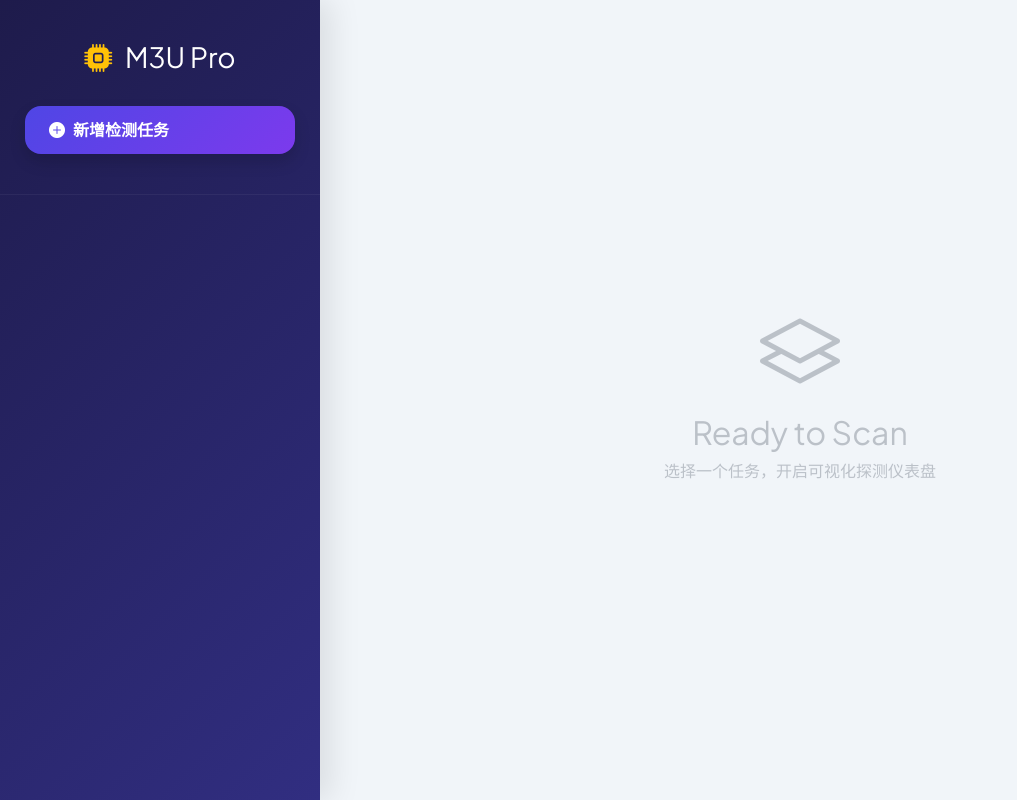
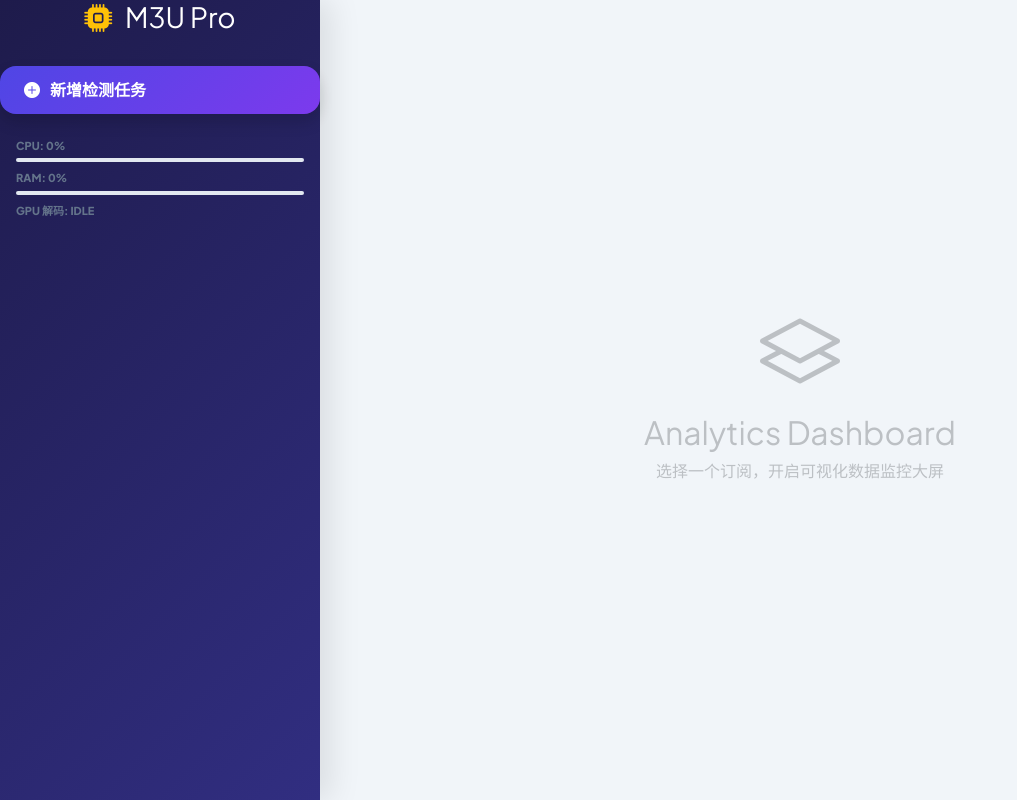
Before and after one commit to JE668/m3u-checker, a Flask app: page / in a window 1280 px wide. Shown: the whole page, without its empty margins (0-1017 px from the left). Run offline with Flask 3, Linux system fonts and the light colour scheme; data that the repository does not hold is empty; parts of the project's set-up code (start-up, migrations or seed data) failed here and were passed over.

Commit message:
Update index.html

```diff
--- a/templates/index.html
+++ b/templates/index.html
@@ -7,7 +7,6 @@
     <link href="https://fonts.googleapis.com/css2?family=Plus+Jakarta+Sans:wght@400;600;800&display=swap" rel="stylesheet">
     <link href="https://cdn.jsdelivr.net/npm/bootstrap@5.3.0/dist/css/bootstrap.min.css" rel="stylesheet">
     <link rel="stylesheet" href="https://cdn.jsdelivr.net/npm/bootstrap-icons@1.10.0/font/bootstrap-icons.css">
-    <link rel="stylesheet" href="https://cdnjs.cloudflare.com/ajax/libs/animate.css/4.1.1/animate.min.css"/>
     <script src="https://cdn.jsdelivr.net/npm/chart.js"></script>
     <style>
         :root {
@@ -15,37 +14,26 @@
             --primary-grad: linear-gradient(135deg, #4f46e5 0%, #7c3aed 100%);
             --success-grad: linear-gradient(90deg, #10b981 0%, #34d399 50%, #10b981 100%);
             --danger-grad: linear-gradient(90deg, #dc2626 0%, #f43f5e 100%);
-            --warning-grad: linear-gradient(90deg, #f59e0b 0%, #fbbf24 100%);
-            --glass: rgba(255, 255, 255, 0.82);
+            --glass: rgba(255, 255, 255, 0.85);
         }
-        body { font-family: 'Plus Jakarta Sans', sans-serif; background: #f1f5f9; height: 100vh; overflow: hidden; color: #1e293b; }
+        body { font-family: 'Plus Jakarta Sans', sans-serif; background: #f1f5f9; height: 100vh; overflow: hidden; }
         .sidebar { width: 320px; background: var(--sidebar-grad); height: 100vh; position: fixed; color: white; z-index: 100; box-shadow: 10px 0 30px rgba(0,0,0,0.1); }
-        .sidebar-header { padding: 40px 25px; border-bottom: 1px solid rgba(255,255,255,0.05); }
         .sub-item { padding: 18px 25px; cursor: pointer; transition: 0.3s; margin: 8px 15px; border-radius: 20px; background: rgba(255,255,255,0.06); }
-        .sub-item.active { background: white !important; color: #4f46e5 !important; box-shadow: 0 10px 25px rgba(0,0,0,0.15); border-left: 6px solid #f59e0b; }
-        .sub-disabled { opacity: 0.4; filter: grayscale(1); }
-
+        .sub-item.active { background: white !important; color: #4f46e5 !important; box-shadow: 0 10px 25px rgba(0,0,0,0.1); border-left: 6px solid #f59e0b; }
         .main { margin-left: 320px; padding: 30px; height: 100vh; overflow-y: auto; }
         .glass-card { background: var(--glass); backdrop-filter: blur(15px); border-radius: 24px; border: 1px solid rgba(255,255,255,0.4); box-shadow: 0 15px 35px rgba(0,0,0,0.04); margin-bottom: 25px; padding: 25px; position: relative; overflow: hidden; }
-
-        /* 统计卡片背景图标 */
         .stat-icon-bg { position: absolute; right: -15px; bottom: -15px; font-size: 5rem; opacity: 0.04; transform: rotate(-15deg); }
         .stat-value { font-size: 2.8rem; font-weight: 900; letter-spacing: -1px; }
 
-        /* 统一 4 字渐变按钮 */
-        .btn-grad {
-            border: none !important; color: #ffffff !important; border-radius: 16px;
-            font-weight: 700; padding: 12px 24px; transition: 0.3s; display: inline-flex; align-items: center; gap: 8px; box-shadow: 0 4px 15px rgba(0, 0, 0, 0.15);
-        }
-        .btn-grad:hover { transform: translateY(-3px); opacity: 0.9; color: #fff !important; }
+        .btn-grad { border: none !important; color: #ffffff !important; border-radius: 16px; font-weight: 700; padding: 12px 24px; transition: 0.3s; display: inline-flex; align-items: center; gap: 10px; box-shadow: 0 4px 15px rgba(0, 0, 0, 0.15); }
+        .btn-grad:hover { transform: translateY(-3px); box-shadow: 0 10px 20px rgba(0,0,0,0.2); color: #fff !important; }
         .btn-primary-grad { background: var(--primary-grad) !important; }
         .btn-success-grad { background: var(--success-grad) !important; }
         .btn-danger-grad { background: var(--danger-grad) !important; }
         .btn-secondary-custom { background: #64748b !important; color: #fff !important; }
 
-        /* 彩色分级终端 */
         .console { background: #0f172a; color: #f1f5f9; height: 450px; overflow-y: auto; font-family: 'Fira Code', monospace; font-size: 13px; padding: 20px; border-radius: 20px; border: 4px solid #1e293b; }
-        .log-line { margin-bottom: 5px; padding: 6px 12px; border-radius: 8px; transition: 0.2s; }
+        .log-line { margin-bottom: 5px; padding: 6px 12px; border-radius: 8px; border-bottom: 1px solid rgba(255,255,255,0.03); }
         .log-success { color: #4ade80 !important; background: rgba(74, 222, 128, 0.08); border-left: 4px solid #10b981; }
         .log-fail { color: #fb7185 !important; background: rgba(248, 113, 113, 0.08); border-left: 4px solid #f43f5e; }
         .log-warning { color: #f59e0b !important; background: rgba(245, 158, 11, 0.15); border-left: 4px solid #f59e0b; }
@@ -53,10 +41,11 @@
         .progress { height: 20px; border-radius: 50px; background: #e2e8f0; overflow: hidden; }
         .progress-bar { background: var(--success-grad); animation: shimmer 2s linear infinite; }
         @keyframes shimmer { 0% { background-position: 100% 0%; } 100% { background-position: -100% 0%; } }
-
         .res-tag-label { padding: 6px 15px; border-radius: 12px; background: #f1f5f9; cursor: pointer; font-weight: 700; font-size: 12px; border: 1px solid #e2e8f0; margin-right: 5px; }
         .res-tag-check:checked + .res-tag-label { background: #4f46e5; color: white; border-color: #4f46e5; }
         .res-tag-check { display: none; }
+        .hw-console { background: #000; color: #0f0; font-family: monospace; font-size: 11px; padding: 15px; border-radius: 12px; height: 150px; overflow-y: auto; }
+        .sys-info-bar { font-size: 11px; color: #64748b; font-weight: 700; }
     </style>
 </head>
 <body>
@@ -67,18 +56,25 @@
         <button class="btn btn-grad btn-primary-grad w-100 mt-4 shadow" onclick="showAddModal()">
             <i class="bi bi-plus-circle-fill"></i> 新增检测任务
         </button>
+        <div class="mt-4 px-3 text-start sys-info-bar">
+            <div>CPU: <span id="sysCpu">0%</span></div>
+            <div class="progress mt-1" style="height:4px"><div id="cpuBar" class="progress-bar" style="width:0%"></div></div>
+            <div class="mt-2">RAM: <span id="sysRam">0%</span></div>
+            <div class="progress mt-1" style="height:4px"><div id="ramBar" class="progress-bar bg-info" style="width:0%"></div></div>
+            <div class="mt-2">GPU 解码: <span id="sysGpu">IDLE</span></div>
+        </div>
     </div>
     <div id="subsList" class="sub-list mt-3"></div>
 </div>
 
 <div class="main">
-    <div id="noSelect" class="h-100 d-flex flex-column align-items-center justify-content-center opacity-25 text-center">
+    <div id="noSelect" class="h-100 d-flex flex-column align-items-center justify-content-center opacity-25">
         <i class="bi bi-layers display-1 mb-3"></i>
-        <h2 class="fw-800">Ready to Scan</h2>
-        <p>选择一个任务，开启可视化探测仪表盘</p>
+        <h2 class="fw-800">Analytics Dashboard</h2>
+        <p>选择一个订阅，开启可视化数据监控大屏</p>
     </div>
 
-    <div id="dashboard" class="d-none animate__animated animate__fadeIn">
+    <div id="dashboard" class="d-none">
         <div class="d-flex justify-content-between align-items-center mb-5">
             <div><h1 id="viewName" class="fw-800 mb-0">--</h1><span id="viewUrl" class="badge bg-white text-primary border shadow-sm mt-2 p-2 px-3 rounded-pill"></span></div>
             <div class="d-flex gap-3">
@@ -90,36 +86,36 @@
         </div>
 
         <div class="row g-4 mb-4 text-center">
-            <div class="col-md-3"><div class="glass-card"><i class="bi bi-list-task stat-icon-bg"></i><div>频道总数</div><div id="statTotal" class="stat-value text-dark">0</div></div></div>
-            <div class="col-md-3"><div class="glass-card text-info"><i class="bi bi-lightning stat-icon-bg"></i><div>已处理</div><div id="statCurrent" class="stat-value">0</div></div></div>
-            <div class="col-md-3"><div class="glass-card text-success"><i class="bi bi-shield-check stat-icon-bg"></i><div>有效源</div><div id="statSuccess" class="stat-value">0</div></div></div>
-            <div class="col-md-3"><div class="glass-card text-primary"><i class="bi bi-percent stat-icon-bg"></i><div>当前成功率</div><div id="statRate" class="stat-value">0%</div></div></div>
-        </div>
-
-        <div class="row g-4 mb-4">
-            <div class="col-md-6"><div class="glass-card p-4 h-100 mb-0"><h6>M3U 订阅地址</h6><div class="input-group mt-3"><input type="text" id="m3uUrl" class="form-control border-0 bg-light rounded-start-4" readonly><button class="btn btn-dark rounded-end-4" onclick="copy('m3uUrl')">复制</button></div></div></div>
-            <div class="col-md-6"><div class="glass-card p-4 h-100 mb-0"><h6>TXT 格式地址</h6><div class="input-group mt-3"><input type="text" id="txtUrl" class="form-control border-0 bg-light rounded-start-4" readonly><button class="btn btn-dark rounded-end-4" onclick="copy('txtUrl')">复制</button></div></div></div>
+            <div class="col-md-3"><div class="glass-card"><i class="bi bi-list-task stat-icon-bg"></i><div>总频道数</div><div id="statTotal" class="stat-value">0</div></div></div>
+            <div class="col-md-3"><div class="glass-card text-info"><i class="bi bi-lightning stat-icon-bg"></i><div>累计处理</div><div id="statCurrent" class="stat-value">0</div></div></div>
+            <div class="col-md-3"><div class="glass-card text-success"><i class="bi bi-shield-check stat-icon-bg"></i><div>有效源数</div><div id="statSuccess" class="stat-value">0</div></div></div>
+            <div class="col-md-3"><div class="glass-card text-primary"><i class="bi bi-graph-up stat-icon-bg"></i><div>当前成功率</div><div id="statRate" class="stat-value">0%</div></div></div>
         </div>
 
         <div class="row g-4 mb-5">
+            <div class="col-md-6"><div class="glass-card p-4 h-100 mb-0"><h6>M3U 订阅地址</h6><div class="input-group mt-3 shadow-sm"><input type="text" id="m3uUrl" class="form-control border-0 bg-light rounded-start-4" readonly><button class="btn btn-dark rounded-end-4" onclick="copy('m3uUrl')">复制</button></div></div></div>
+            <div class="col-md-6"><div class="glass-card p-4 h-100 mb-0"><h6>TXT 格式地址</h6><div class="input-group mt-3 shadow-sm"><input type="text" id="txtUrl" class="form-control border-0 bg-light rounded-start-4" readonly><button class="btn btn-dark rounded-end-4" onclick="copy('txtUrl')">复制</button></div></div></div>
+        </div>
+
+        <div class="row g-4">
             <div class="col-lg-7">
                 <div class="glass-card h-100 mb-0">
-                    <div class="d-flex justify-content-between mb-3"><h6 class="fw-bold">实测日志流</h6><span id="pText" class="badge bg-primary rounded-pill">0%</span></div>
-                    <div class="progress mb-4 shadow-sm"><div id="pBar" class="progress-bar progress-bar-striped"></div></div>
+                    <div class="d-flex justify-content-between mb-3"><h6 class="fw-bold">实测日志流 <span id="pText" class="badge bg-primary">0%</span></h6></div>
+                    <div class="progress mb-4 shadow-sm"><div id="pBar" class="progress-bar"></div></div>
                     <div id="console" class="console"></div>
                 </div>
             </div>
             <div class="col-lg-5">
-                <div class="glass-card p-3 mb-4"><h6>画质分布占比 / 线路稳定性统计</h6><div style="height:250px; display:flex; gap:10px;"><div style="flex:1"><canvas id="resChart"></canvas></div><div style="flex:1"><canvas id="stabChart"></canvas></div></div></div>
-                <div class="glass-card p-3 mb-0"><h6>延迟区间分布 / 编码格式构成</h6><div style="height:250px; display:flex; gap:10px;"><div style="flex:1"><canvas id="latChart"></canvas></div><div style="flex:1"><canvas id="codecChart"></canvas></div></div></div>
+                <div class="glass-card p-3 mb-4"><h6>画质分布 / 线路稳定性</h6><div style="height:250px; display:flex;"><div style="flex:1"><canvas id="resChart"></canvas></div><div style="flex:1"><canvas id="stabChart"></canvas></div></div></div>
+                <div class="glass-card p-3 mb-0"><h6>延迟区间 / 编码构成</h6><div style="height:250px; display:flex;"><div style="flex:1"><canvas id="latChart"></canvas></div><div style="flex:1"><canvas id="codecChart"></canvas></div></div></div>
             </div>
         </div>
     </div>
 </div>
 
-<!-- 任务配置 -->
-<div class="modal fade" id="editModal" data-bs-backdrop="static" tabindex="-1"><div class="modal-dialog modal-dialog-centered"><div class="modal-content p-4 shadow-lg">
-    <h5 class="fw-800 mb-4 text-center">探测任务参数</h5>
+<!-- Modal 保持一致 -->
+<div class="modal fade" id="editModal" data-bs-backdrop="static" tabindex="-1"><div class="modal-dialog modal-dialog-centered"><div class="modal-content shadow-lg p-4">
+    <h5 class="fw-800 mb-4 text-center">任务参数配置</h5>
     <input type="hidden" id="editId">
     <div class="mb-3"><label class="fw-bold small text-muted">名称</label><input type="text" id="editName" class="form-control bg-light border-0 rounded-3"></div>
     <div class="mb-3"><label class="fw-bold small text-muted">URL</label><input type="text" id="editUrl" class="form-control bg-light border-0 rounded-3"></div>
@@ -128,20 +124,17 @@
     <div id="ef" class="mb-3 d-none"><input type="text" id="editTimes" class="form-control rounded-3" placeholder="08:00, 20:00"></div>
     <div id="ei" class="mb-3 d-none"><input type="number" id="editHours" class="form-control rounded-3" placeholder="12"></div>
     <div class="form-check form-switch mb-4"><input class="form-check-input" type="checkbox" id="editEnabled" checked><label class="form-check-label fw-bold">启用计划</label></div>
-    <div class="d-flex justify-content-between pt-3 border-top"><button class="btn btn-outline-danger" style="border-radius:12px; font-weight:700" onclick="deleteSub()" id="delBtn">移除</button><button class="btn btn-grad btn-primary-grad px-5" onclick="saveSub()">保存同步</button></div>
+    <div class="d-flex justify-content-between pt-3 border-top"><button class="btn btn-outline-danger" style="border-radius:12px; font-weight:700" onclick="deleteSub()" id="delBtn">移除任务</button><button class="btn btn-grad btn-primary-grad px-5" onclick="saveSub()">保存同步</button></div>
 </div></div></div>
 
-<!-- 设置 -->
-<div class="modal fade" id="settingsModal" tabindex="-1"><div class="modal-dialog modal-dialog-centered"><div class="modal-content p-4 shadow-lg"><h5 class="fw-800 mb-4 text-center">系统配置</h5><div class="d-flex align-items-center justify-content-between mb-3 bg-primary bg-opacity-10 p-3 rounded-4"><div><h6 class="fw-bold mb-1">GPU 硬件加速</h6></div><div class="form-check form-switch"><input class="form-check-input" type="checkbox" id="globalHwAccel" style="width:50px; height:25px;"></div></div><div class="mb-3"><label class="fw-bold small text-muted">EPG XML</label><input type="text" id="globalEpg" class="form-control bg-light border-0 rounded-3"></div><div class="mb-3"><label class="fw-bold small text-muted">台标库根路径</label><input type="text" id="globalLogo" class="form-control bg-light border-0 rounded-3"></div><div class="hw-console mb-3" id="hwOutput">等待诊断...</div><button class="btn btn-dark w-100 mb-4 rounded-3" onclick="testHardware()">运行 vainfo</button><button class="btn btn-grad btn-primary-grad w-100 py-3" onclick="saveGlobalSettings()">应用并保存</button></div></div></div>
+<div class="modal fade" id="settingsModal" tabindex="-1"><div class="modal-dialog modal-dialog-centered"><div class="modal-content shadow-lg p-4"><h5 class="fw-800 mb-4 text-center">系统配置</h5><div class="d-flex align-items-center justify-content-between mb-3 bg-primary bg-opacity-10 p-3 rounded-4"><div><h6 class="fw-bold mb-1">GPU 硬件加速</h6></div><div class="form-check form-switch"><input class="form-check-input" type="checkbox" id="globalHwAccel" style="width:50px; height:25px;"></div></div><div class="mb-3"><label class="fw-bold small text-muted">EPG XML</label><input type="text" id="globalEpg" class="form-control bg-light border-0 rounded-3"></div><div class="mb-3"><label class="fw-bold small text-muted">台标路径</label><input type="text" id="globalLogo" class="form-control bg-light border-0 rounded-3"></div><div class="hw-test-console mb-3" id="hwOutput">等待测试驱动...</div><button class="btn btn-dark w-100 mb-4 rounded-3 py-2" onclick="testHardware()">运行诊断</button><button class="btn btn-grad btn-primary-grad w-100 py-3" onclick="saveGlobalSettings()">保存并关闭</button></div></div></div>
 
 <script src="https://cdn.jsdelivr.net/npm/bootstrap@5.3.0/dist/js/bootstrap.bundle.min.js"></script>
 <script>
     let subs = [], currentId = null, pollTimer = null, resC = null, latC = null, stabC = null, codecC = null, autoScroll = true;
-    const editModal = new bootstrap.Modal(document.getElementById('editModal'));
-    const settingsModal = new bootstrap.Modal(document.getElementById('settingsModal'));
-    const conBox = document.getElementById('console');
+    const editModal = new bootstrap.Modal(document.getElementById('editModal')), settingsModal = new bootstrap.Modal(document.getElementById('settingsModal')), conBox = document.getElementById('console');
 
-    conBox.addEventListener('scroll', () => { autoScroll = conBox.scrollHeight - conBox.scrollTop - conBox.clientHeight < 150; });
+    conBox.addEventListener('scroll', () => { autoScroll = conBox.scrollHeight - conBox.scrollTop - conBox.clientHeight < 120; });
 
     function initCharts() {
         [resC, latC, stabC, codecC].forEach(c => c && c.destroy());
@@ -158,26 +151,23 @@
     async function loadSubs() {
         const res = await fetch('/api/subs'); const data = await res.json();
         subs = data.subs; document.getElementById('globalHwAccel').checked = data.settings.use_hwaccel;
-        document.getElementById('globalEpg').value = data.settings.epg_url;
-        document.getElementById('globalLogo').value = data.settings.logo_base;
+        document.getElementById('globalEpg').value = data.settings.epg_url; document.getElementById('globalLogo').value = data.settings.logo_base;
         document.getElementById('subsList').innerHTML = subs.map(s => `<div class="sub-item ${s.id===currentId?'active':''} ${s.enabled===false?'sub-disabled':''}" onclick="selectSub('${s.id}')"><div class="fw-bold text-truncate">${s.name}</div></div>`).join('');
     }
 
     function selectSub(id) {
         currentId = id; document.getElementById('noSelect').classList.add('d-none'); document.getElementById('dashboard').classList.remove('d-none');
-        const s = subs.find(x => x.id === id); document.getElementById('viewName').innerText = s.name;
-        document.getElementById('viewUrl').innerText = s.url;
+        const s = subs.find(x => x.id === id); document.getElementById('viewName').innerText = s.name; document.getElementById('viewUrl').innerText = s.url;
         document.getElementById('m3uUrl').value = `${window.location.origin}/sub/${id}.m3u`;
         document.getElementById('txtUrl').value = `${window.location.origin}/sub/${id}.txt`;
-        initCharts(); loadSubs(); if(pollTimer) clearInterval(pollTimer); pollTimer = setInterval(updateStatus, 1500);
+        initCharts(); loadSubs();
+        if(pollTimer) clearInterval(pollTimer); pollTimer = setInterval(updateStatus, 1500);
     }
 
     async function updateStatus() {
         if(!currentId) return;
         const res = await fetch('/api/status/' + currentId); const data = await res.json();
-        document.getElementById('statTotal').innerText = data.total;
-        document.getElementById('statCurrent').innerText = data.current;
-        document.getElementById('statSuccess').innerText = data.success;
+        document.getElementById('statTotal').innerText = data.total; document.getElementById('statCurrent').innerText = data.current; document.getElementById('statSuccess').innerText = data.success;
         document.getElementById('statRate').innerText = (data.current > 0 ? Math.round(data.success/data.current*100) : 0) + '%';
         document.getElementById('pText').innerText = Math.round(data.current/data.total*100 || 0) + '%';
         document.getElementById('pBar').style.width = Math.round(data.current/data.total*100 || 0) + '%';
@@ -195,31 +185,25 @@
         if(autoScroll) conBox.scrollTop = 999999;
         const rb = document.getElementById('runBtn'), sb = document.getElementById('stopBtn');
         if(data.running){ rb.classList.add('d-none'); sb.classList.remove('d-none'); } else { rb.classList.remove('d-none'); sb.classList.add('d-none'); }
+
+        // 更新系统指标
+        const sres = await fetch('/api/sys_info'); const sdata = await sres.json();
+        document.getElementById('sysCpu').innerText = sdata.cpu + '%'; document.getElementById('cpuBar').style.width = sdata.cpu + '%';
+        document.getElementById('sysRam').innerText = sdata.ram + '%'; document.getElementById('ramBar').style.width = sdata.ram + '%';
+        document.getElementById('sysGpu').innerText = sdata.gpu_active ? "DECODING..." : "IDLE";
+        document.getElementById('sysGpu').style.color = sdata.gpu_active ? "#10b981" : "#64748b";
     }
 
-    function showAddModal() { document.getElementById('editId').value=""; document.getElementById('editName').value=""; document.getElementById('editUrl').value=""; ["sd", "720", "1080", "4k", "8k"].forEach(r => document.getElementById('res_'+r).checked = true); editModal.show(); }
-    function editCurrent() {
-        const s = subs.find(x => x.id === currentId); document.getElementById('editId').value=s.id; document.getElementById('editName').value=s.name; document.getElementById('editUrl').value=s.url; document.getElementById('editThreads').value=s.threads||10; document.getElementById('editMode').value=s.schedule_mode||'none'; document.getElementById('editTimes').value=s.fixed_times||''; document.getElementById('editHours').value=s.interval_hours||12; document.getElementById('editEnabled').checked = s.enabled !== false;
-        const f = s.res_filter || ["sd", "720p", "1080p", "4k", "8k"];
-        ["sd", "720", "1080", "4k", "8k"].forEach(r => document.getElementById('res_'+r).checked = f.includes(r==='sd'?'sd':r+'p'));
-        toggleFields(); editModal.show();
-    }
+    function showAddModal() { document.getElementById('editId').value=""; document.getElementById('editName').value=""; document.getElementById('editUrl').value=""; editModal.show(); }
+    function editCurrent() { const s = subs.find(x => x.id === currentId); document.getElementById('editId').value=s.id; document.getElementById('editName').value=s.name; document.getElementById('editUrl').value=s.url; document.getElementById('editThreads').value=s.threads||10; document.getElementById('editEnabled').checked = s.enabled!==false; editModal.show(); }
     function toggleFields() { const m=document.getElementById('editMode').value; document.getElementById('ef').classList.toggle('d-none', m!=='fixed'); document.getElementById('ei').classList.toggle('d-none', m!=='interval'); }
-    async function saveSub() {
-        const f = []; if(document.getElementById('res_sd').checked) f.push('sd'); if(document.getElementById('res_720').checked) f.push('720p'); if(document.getElementById('res_1080').checked) f.push('1080p'); if(document.getElementById('res_4k').checked) f.push('4k'); if(document.getElementById('res_8k').checked) f.push('8k');
-        const d = { id: document.getElementById('editId').value, name: document.getElementById('editName').value, url: document.getElementById('editUrl').value, threads: document.getElementById('editThreads').value, schedule_mode: document.getElementById('editMode').value, fixed_times: document.getElementById('editTimes').value, interval_hours: document.getElementById('editHours').value, enabled: document.getElementById('editEnabled').checked, res_filter: f };
-        await fetch('/api/subs', {method:'POST', headers:{'Content-Type':'application/json'}, body:JSON.stringify(d)}); editModal.hide(); loadSubs();
-    }
+    async function saveSub() { const f = []; if(document.getElementById('res_sd').checked) f.push('sd'); if(document.getElementById('res_720').checked) f.push('720p'); if(document.getElementById('res_1080').checked) f.push('1080p'); if(document.getElementById('res_4k').checked) f.push('4k'); if(document.getElementById('res_8k').checked) f.push('8k'); const d = { id: document.getElementById('editId').value, name: document.getElementById('editName').value, url: document.getElementById('editUrl').value, threads: document.getElementById('editThreads').value, schedule_mode: document.getElementById('editMode').value, fixed_times: document.getElementById('editTimes').value, interval_hours: document.getElementById('editHours').value, enabled: document.getElementById('editEnabled').checked, res_filter: f }; await fetch('/api/subs', {method:'POST', headers:{'Content-Type':'application/json'}, body:JSON.stringify(d)}); editModal.hide(); loadSubs(); }
     function startTask() { fetch('/api/start/' + currentId); autoScroll = true; }
     function stopTask() { if(currentId) fetch('/api/stop/' + currentId); }
     function showSettings() { settingsModal.show(); }
     async function saveGlobalSettings() { const d = { use_hwaccel: document.getElementById('globalHwAccel').checked, epg_url: document.getElementById('globalEpg').value, logo_base: document.getElementById('globalLogo').value }; await fetch('/api/settings', { method:'POST', headers:{'Content-Type':'application/json'}, body:JSON.stringify(d) }); settingsModal.hide(); }
-    async function testHardware() {
-        const out = document.getElementById('hwOutput'); out.innerText = "诊断中...";
-        const r = await fetch('/api/hw_test'); const d = await r.json();
-        out.innerText = d.raw; out.style.color = d.status === "success" ? "#4ade80" : "#f87171";
-    }
-    function copy(id) { const el = document.getElementById(id); el.select(); document.execCommand('copy'); const b = event.target; const old = b.innerText; b.innerText = "已复制"; setTimeout(() => b.innerText = old, 1500); }
+    async function testHardware() { const out = document.getElementById('hwOutput'); out.innerText = "诊断中..."; const r = await fetch('/api/hw_test'); const d = await r.json(); out.innerText = d.raw; }
+    function copy(id) { const el = document.getElementById(id); el.select(); document.execCommand('copy'); const b = event.target; const old = b.innerText; b.innerText = "COPIED"; setTimeout(() => b.innerText = old, 1500); }
     window.onload = loadSubs;
 </script>
 </body>
```
